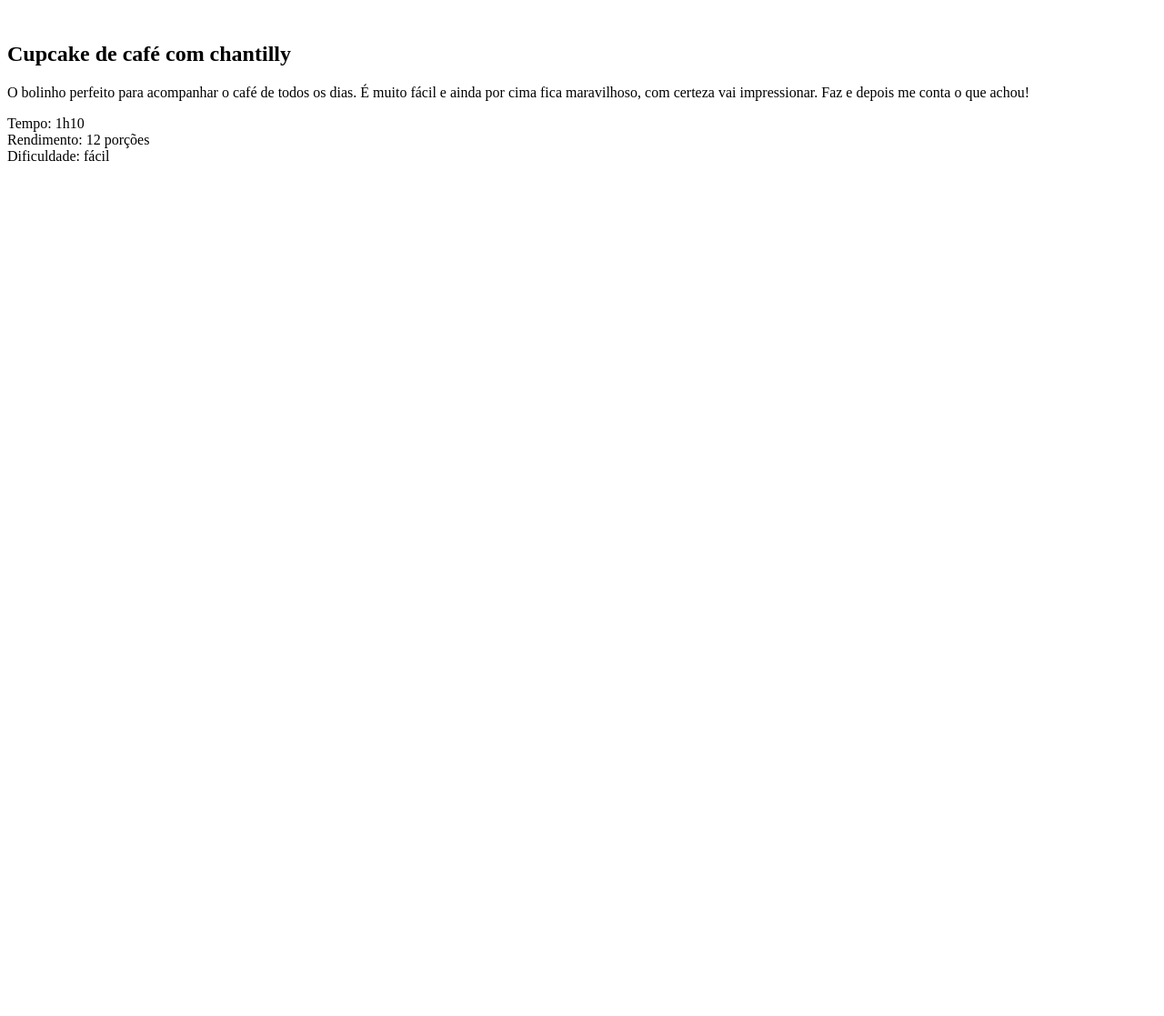
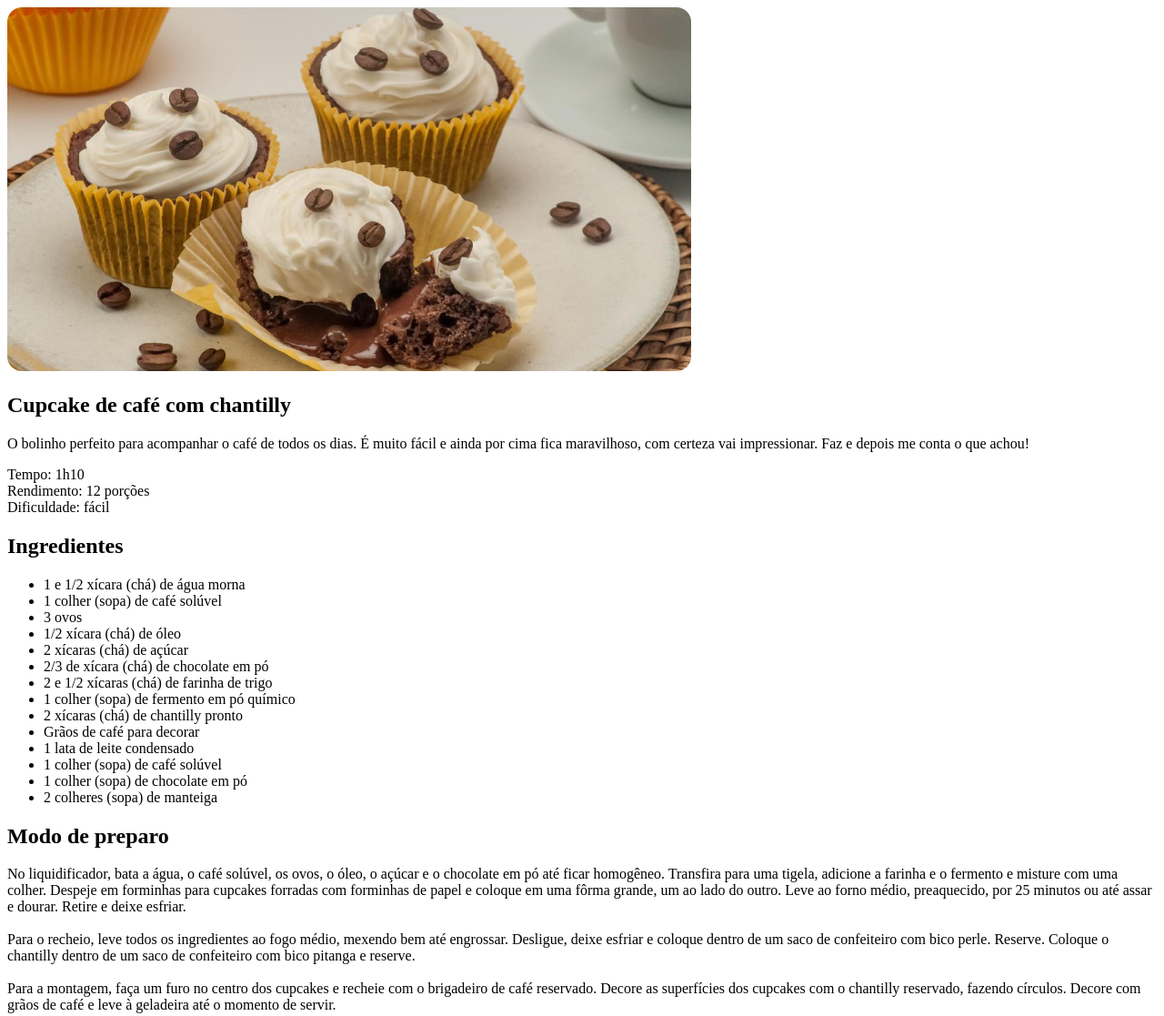
Before and after one commit to edsonrosadev/pagina_receita, a plain HTML site: page index.html in a window 1280 px wide. Shown: the whole page at 91% size. Before the commit the page ends 800 px from the top, so only its background shows below. Drawn offline with Linux system fonts and the light colour scheme.

Commit message:
inserindo imagem na página

```diff
--- a/index.html
+++ b/index.html
@@ -4,10 +4,12 @@
   <meta charset="UTF-8">
   <meta name="viewport" content="width=device-width, initial-scale=1.0">
   <title>Página de receitas</title>
+
+  <link rel="stylesheet" href="styles.css">
 </head>
 <body>
   <div id="page">
-    <img src="" alt="">
+    <img src="assets/main-image.jpg" alt=Imagem de um cupcake com grão de café e cobertura de chantilli">
     <main>
       <section id="about">
         <h1>Cupcake de café com chantilly</h1>
@@ -21,8 +23,31 @@
         </p>
       </section>
       <section id="ingredients">
-
+        <h2>Ingredientes</h2>
+        <ul>
+          <li>1 e 1/2 xícara (chá) de água morna</li>
+          <li>1 colher (sopa) de café solúvel</li>
+          <li>3 ovos</li>
+          <li>1/2 xícara (chá) de óleo</li>
+          <li>2 xícaras (chá) de açúcar</li>
+          <li>2/3 de xícara (chá) de chocolate em pó</li>
+          <li>2 e 1/2 xícaras (chá) de farinha de trigo</li>
+          <li>1 colher (sopa) de fermento em pó químico</li>
+          <li>2 xícaras (chá) de chantilly pronto</li>
+          <li>Grãos de café para decorar</li>
+          <li>1 lata de leite condensado</li>
+          <li>1 colher (sopa) de café solúvel</li>
+          <li>1 colher (sopa) de chocolate em pó</li>
+          <li>2 colheres (sopa) de manteiga</li>
+        </ul>
       </section>
+      <h2>Modo de preparo</h2>
+      <p>
+        No liquidificador, bata a água, o café solúvel, os ovos, o óleo, o açúcar e o chocolate em pó até ficar homogêneo. Transfira para uma tigela, adicione a farinha e o fermento e misture com uma colher. Despeje em forminhas para cupcakes forradas com forminhas de papel e coloque em uma fôrma grande, um ao lado do outro. Leve ao forno médio, preaquecido, por 25 minutos ou até assar e dourar. Retire e deixe esfriar. <br><br>
+        Para o recheio, leve todos os ingredientes ao fogo médio, mexendo bem até engrossar. Desligue, deixe esfriar e coloque dentro de um saco de confeiteiro com bico perle. Reserve. Coloque o chantilly dentro de um saco de confeiteiro com bico pitanga e reserve.
+        <br><br>
+        Para a montagem, faça um furo no centro dos cupcakes e recheie com o brigadeiro de café reservado. Decore as superfícies dos cupcakes com o chantilly reservado, fazendo círculos. Decore com grãos de café e leve à geladeira até o momento de servir.
+      </p>
       <section id="preparation">
 
       </section>
--- /dev/null
+++ b/styles.css
@@ -0,0 +1,3 @@
+img {
+  border-radius: 16px;
+}
```
Also changed, not shown: assets/Página de receita.jpg (added), assets/main-image.jpg (added).
